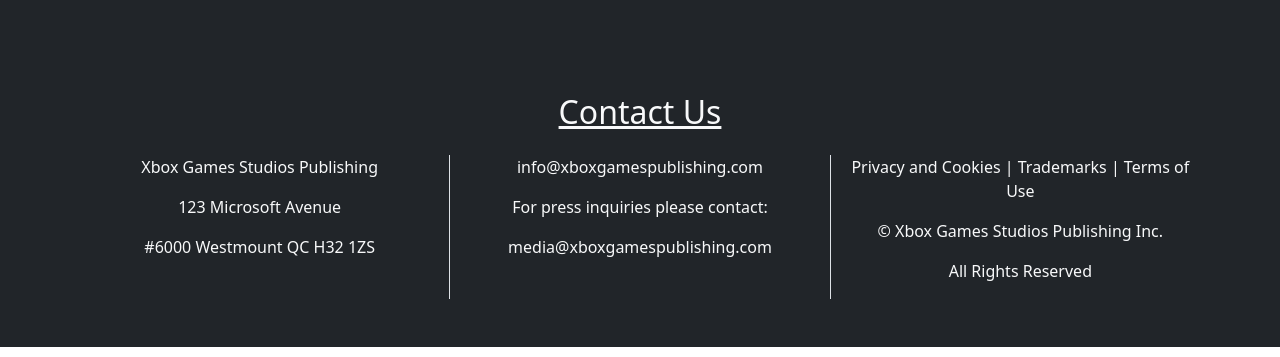
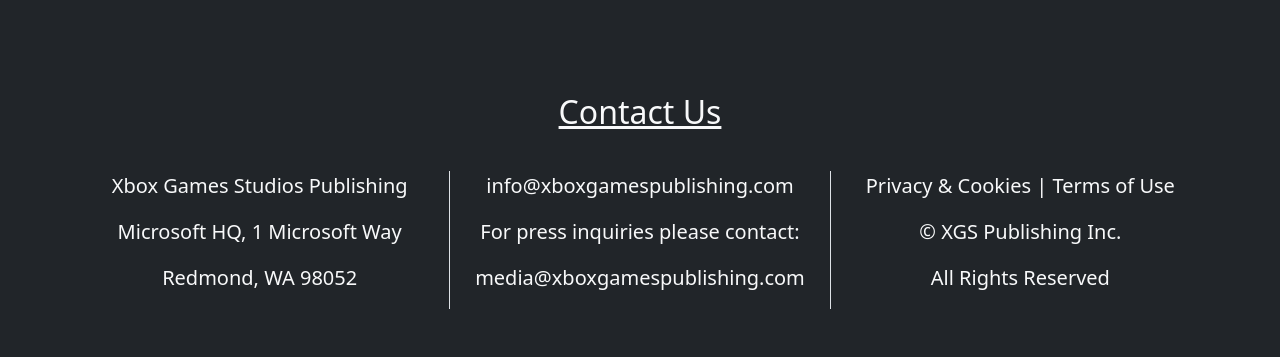
Before and after one commit to acktreptow/xgs-publishing-bootstrap, a plain HTML site: page index.html in a window 1280 px wide. Shown: the part 2128-2485 px from the top of the page. Drawn offline with nearby package versions, Linux system fonts and the light colour scheme.

Commit message:
formatted contact section

```diff
--- a/index.html
+++ b/index.html
@@ -264,14 +264,14 @@
 
     <!-- Contact -->
 
-    <div class="bg-dark p-5">
+    <div class="bg-dark p-5 fs-5">
       <div class="container text-light text-center">
         <h2 class="mb-4 text-decoration-underline">Contact Us</h2>
-        <div class="row">
+        <div class="row pt-3">
           <div class="col border-end">
             <p>Xbox Games Studios Publishing</p>
-            <p>123 Microsoft Avenue</p>
-            <p>#6000 Westmount QC H32 1ZS</p>
+            <p>Microsoft HQ, 1 Microsoft Way</p>
+            <p>Redmond, WA 98052</p>
           </div>
           <div class="col border-end">
             <p>info@xboxgamespublishing.com</p>
@@ -279,8 +279,8 @@
             <p>media@xboxgamespublishing.com</p>
           </div>
           <div class="col">
-            <p>Privacy and Cookies | Trademarks | Terms of Use</p>
-            <p>© Xbox Games Studios Publishing Inc.</p>
+            <p>Privacy & Cookies | Terms of Use</p>
+            <p>© XGS Publishing Inc.</p>
             <p>All Rights Reserved</p>
           </div>
         </div>
```
